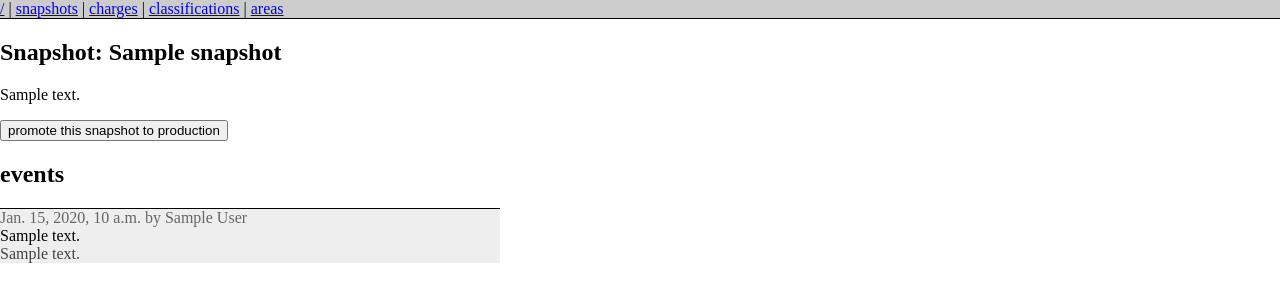
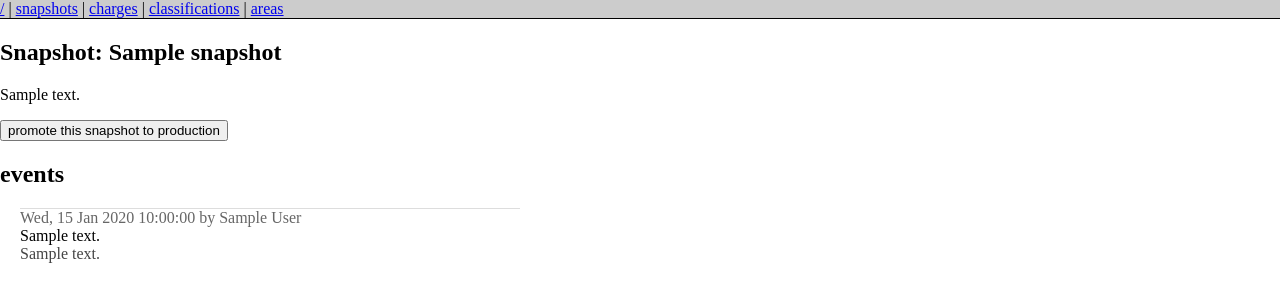
Before and after one commit to ccnmtl/ccdb, a Django app: template templates/law/edit_snapshot.html in a window 1280 px wide. Shown: the top 302 px of the page. Run offline with Django 3.2, Linux system fonts and the light colour scheme; the template is opened without the code that fills it: most values are stand-ins (such as "Sample title", 1, 10 or a date in 2020); some libraries are stand-ins or nearby versions.

Commit message:
tweaked snapshot history styling a bit

```diff
--- a/media/css/site.css
+++ b/media/css/site.css
@@ -1,5 +1,12 @@
 body {margin: 0px; padding: 0px;}
-.event { border-top: #000 solid 1px; max-width: 500px; background-color: #eee;}
+
+.event {
+    border-top: #ddd solid 1px;
+    max-width: 500px;
+    margin-bottom: 50px;
+    margin-left: 20px;
+    padding: 0px;
+}
 .event .byline { color: #666;}
 .event .note { color: #444;}
 
--- a/templates/law/edit_snapshot.html
+++ b/templates/law/edit_snapshot.html
@@ -37,7 +37,7 @@
   {% for event in snapshot.event_set.all %}
   <div class="event">
     <div class="byline">
-      {{ event.created }} by {{ event.user.first_name }} {{ event.user.last_name }}
+      {{ event.created|date:"D, d M Y H:i:s" }} by {{ event.user.first_name }} {{ event.user.last_name }}
     </div>
     <div class="description">{{ event.description|markdown }}</div>
     <div class="note">{{ event.note|markdown }}</div>
```
